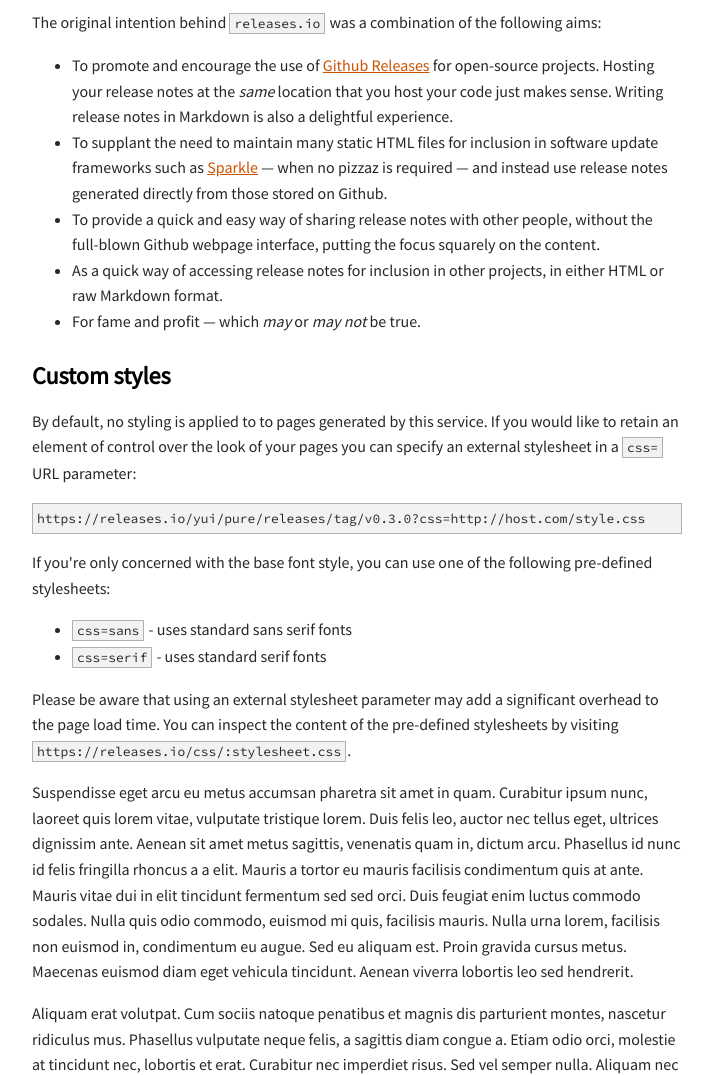
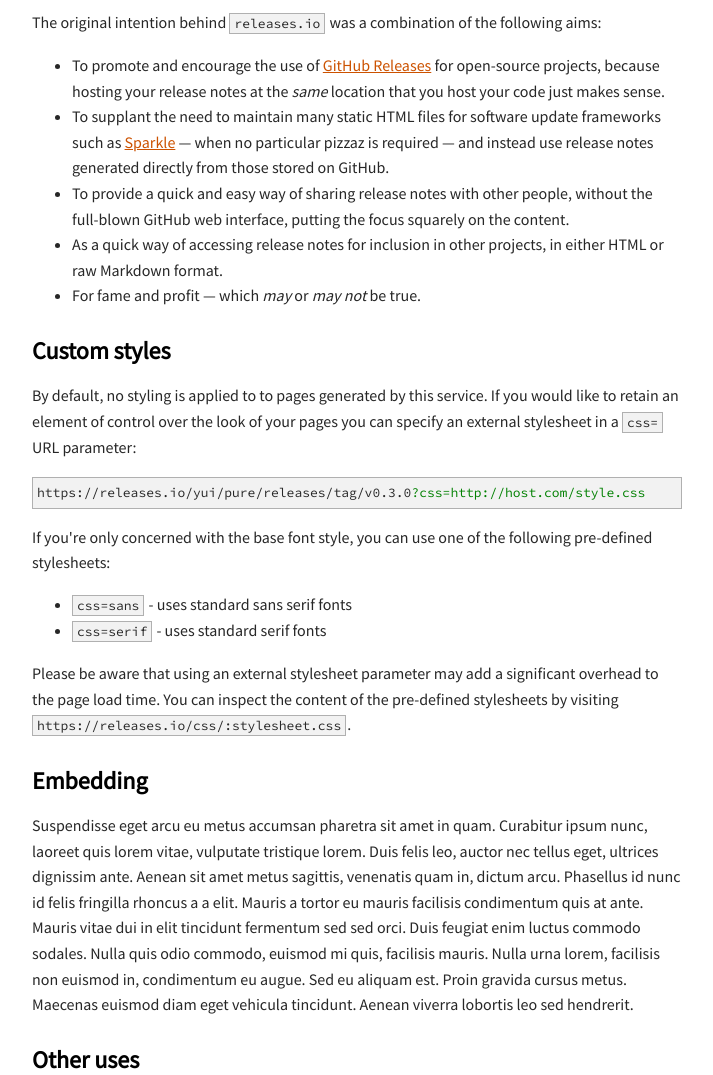
Before and after one commit to marcransome/releases.io, a plain HTML site: page public/index.html in a window 1280 px wide. Shown: the part 1140-2215 px from the top of the page, without its empty margins (283-996 px from the left). Drawn offline with Linux system fonts and the light colour scheme.

Commit message:
several minor changes to homepage

```diff
--- a/public/css/style.css
+++ b/public/css/style.css
@@ -96,7 +96,7 @@ pre code {
     margin-left: 38px;
 }
 
-.green_text {
+.text_highlight {
     color: green;
 }
 
--- a/public/index.html
+++ b/public/index.html
@@ -20,7 +20,7 @@
         <h1>releases.io</h1>
       </header>
       <p>Maintaining release notes as static HTML files for software update frameworks such as <a href="http://sparkle.andymatuschak.org">Sparkle</a> can be a chore, but it doesn't have to be that way. If you're hosting your code on GitHub, you may already be using <a href="https://help.github.com/articles/about-releases">GitHub Releases</a> for your release notes, in which case you're already halfway to solving the problem. Wouldn't it be great if you could display those very same release notes in your updater, without the unnecessary GitHub web interface? Enter <code>releases.io</code>.</p>
-      <p>You can retrieve a plain copy of your release notes in HTML format using just a simple URL, for displaying in your application's software updater.</p>
+      <p>You can retrieve a plain HTML copy of your release notes, without the GitHub interface, using just a simple URL, for displaying in your application's software updater or <a href="#fun_stuff">using elsewhere</a>.</p>
       <p>URLs are formatted like this:</p>
       <pre>https://releases.io/:user/:repo/:tag</pre>
       <ul>
@@ -39,9 +39,9 @@
       <h2>Why?</h2>
       <p>The original intention behind <code>releases.io</code> was a combination of the following aims:</p>
       <ul>
-        <li>To promote and encourage the use of <a href="https://help.github.com/articles/about-releases">Github Releases</a> for open-source projects. Hosting your release notes at the <em>same</em> location that you host your code just makes sense. Writing release notes in Markdown is also a delightful experience.</li>
-        <li>To supplant the need to maintain many static HTML files for inclusion in software update frameworks such as <a href="http://sparkle.andymatuschak.org">Sparkle</a> &mdash; when no pizzaz is required &mdash; and instead use release notes generated directly from those stored on Github.</li>
-        <li>To provide a quick and easy way of sharing release notes with other people, without the full-blown Github webpage interface, putting the focus squarely on the content.</li>
+        <li>To promote and encourage the use of <a href="https://help.github.com/articles/about-releases">GitHub Releases</a> for open-source projects, because hosting your release notes at the <em>same</em> location that you host your code just makes sense.</li>
+        <li>To supplant the need to maintain many static HTML files for software update frameworks such as <a href="http://sparkle.andymatuschak.org">Sparkle</a> &mdash; when no particular pizzaz is required &mdash; and instead use release notes generated directly from those stored on GitHub.</li>
+        <li>To provide a quick and easy way of sharing release notes with other people, without the full-blown GitHub web interface, putting the focus squarely on the content.</li>
         <li>As a quick way of accessing release notes for inclusion in other projects, in either HTML or raw Markdown format.</li>
         <li>For fame and profit &mdash; which <em>may</em> or <em>may not</em> be true.</li>
       </ul>
@@ -55,7 +55,9 @@
         <li><code>css=serif</code> - uses standard serif fonts</li>
       </ul>
       <p>Please be aware that using an external stylesheet parameter may add a significant overhead to the page load time. You can inspect the content of the pre-defined stylesheets by visiting <code>https://releases.io/css/:stylesheet.css</code>.</p>
+      <h2>Embedding</h2>
       <p>Suspendisse eget arcu eu metus accumsan pharetra sit amet in quam. Curabitur ipsum nunc, laoreet quis lorem vitae, vulputate tristique lorem. Duis felis leo, auctor nec tellus eget, ultrices dignissim ante. Aenean sit amet metus sagittis, venenatis quam in, dictum arcu. Phasellus id nunc id felis fringilla rhoncus a a elit. Mauris a tortor eu mauris facilisis condimentum quis at ante. Mauris vitae dui in elit tincidunt fermentum sed sed orci. Duis feugiat enim luctus commodo sodales. Nulla quis odio commodo, euismod mi quis, facilisis mauris. Nulla urna lorem, facilisis non euismod in, condimentum eu augue. Sed eu aliquam est. Proin gravida cursus metus. Maecenas euismod diam eget vehicula tincidunt. Aenean viverra lobortis leo sed hendrerit.</p>
+      <h2 id="fun_stuff">Other uses</h2>
       <p>Aliquam erat volutpat. Cum sociis natoque penatibus et magnis dis parturient montes, nascetur ridiculus mus. Phasellus vulputate neque felis, a sagittis diam congue a. Etiam odio orci, molestie at tincidunt nec, lobortis et erat. Curabitur nec imperdiet risus. Sed vel semper nulla. Aliquam nec purus metus. Donec faucibus semper lacus, nec commodo tortor ultrices eget. Pellentesque ultrices, tortor sit amet dapibus pellentesque, ante mi molestie lorem, at egestas mi diam eu quam. Morbi tincidunt, urna in ultricies malesuada, lorem est lobortis nulla, eu sagittis lorem tellus molestie felis. In ut faucibus metus. Integer fringilla orci magna, in venenatis lorem ullamcorper sit amet. Aliquam tincidunt lorem enim, ut pulvinar.</p>
       <h2>Acknowledgements</h2>
       <p>The following libraries and technologies have made <code>releases.io</code> possible:</p>
@@ -69,7 +71,7 @@
       <h2>License</h2>
       <p><code>releases.io</code> is provided under the terms of the <a href="http://opensource.org/licenses/mit-license.php">MIT License</a>.
       <h2>Contributions</h2>
-      <p>If you'd like to contribute to the project, <a href="https://help.github.com/articles/fork-a-repo">fork the repository</a> on Github, then go ahead and make your code changes. When you're done, submit a <a href="https://help.github.com/articles/using-pull-requests">pull request</a> with a brief description of your feature or bug fix.</p>
+      <p>If you'd like to contribute to the project, <a href="https://help.github.com/articles/fork-a-repo">fork the repository</a> on GitHub, then go ahead and make your code changes. When you're done, submit a <a href="https://help.github.com/articles/using-pull-requests">pull request</a> with a brief description of your feature or bug fix.</p>
       <footer>
         <p>Email me at <a href="mailto:marc.ransome@fidgetbox.co.uk">marc.ransome@fidgetbox.co.uk</a> or tweet <a href="http://www.twitter.com/marcransome">@marcransome</a>.</p>
         <p id="attribution"><a href="http://thenounproject.com/noun/delivery-man/#icon-No2691" target="_blank">Delivery Man</a> designed by <a href="http://thenounproject.com/claxxmoldii" target="_blank">Jon Trillana</a> and
```
